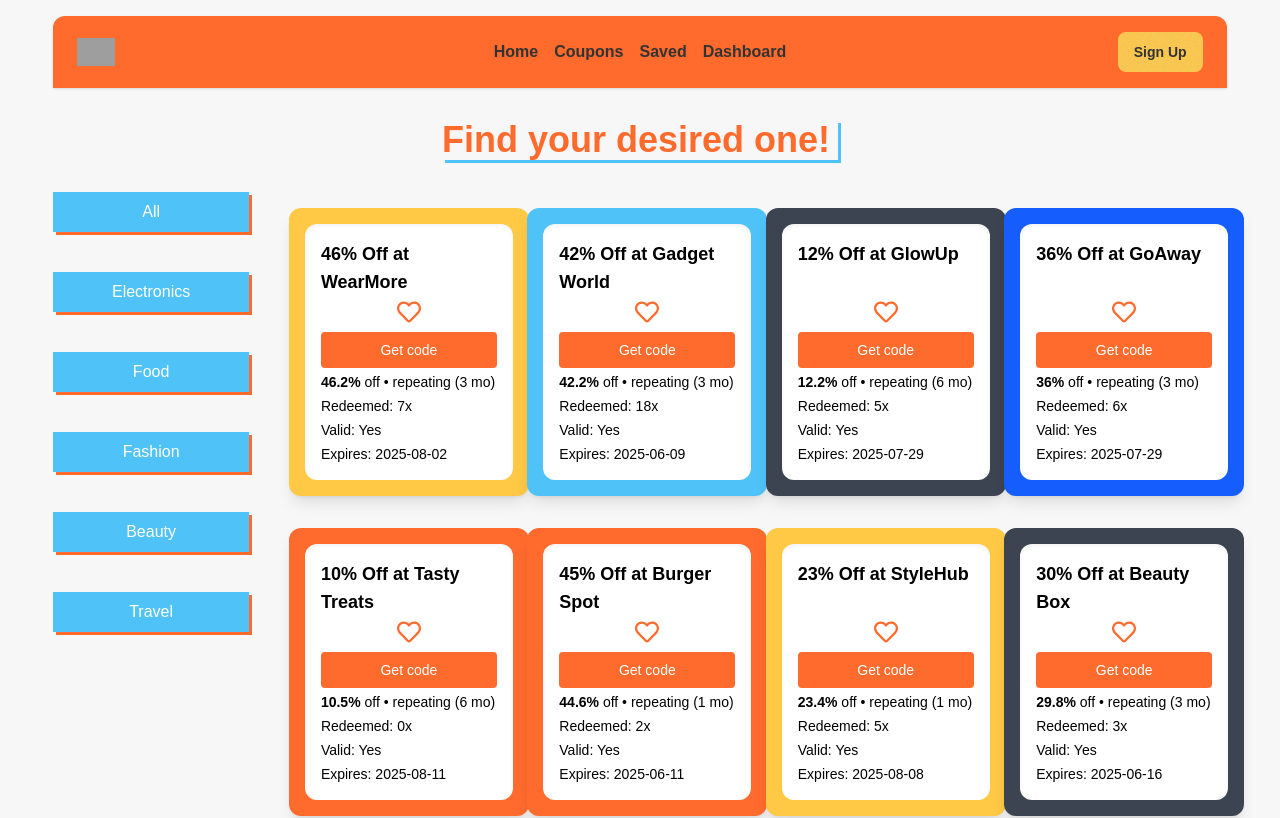
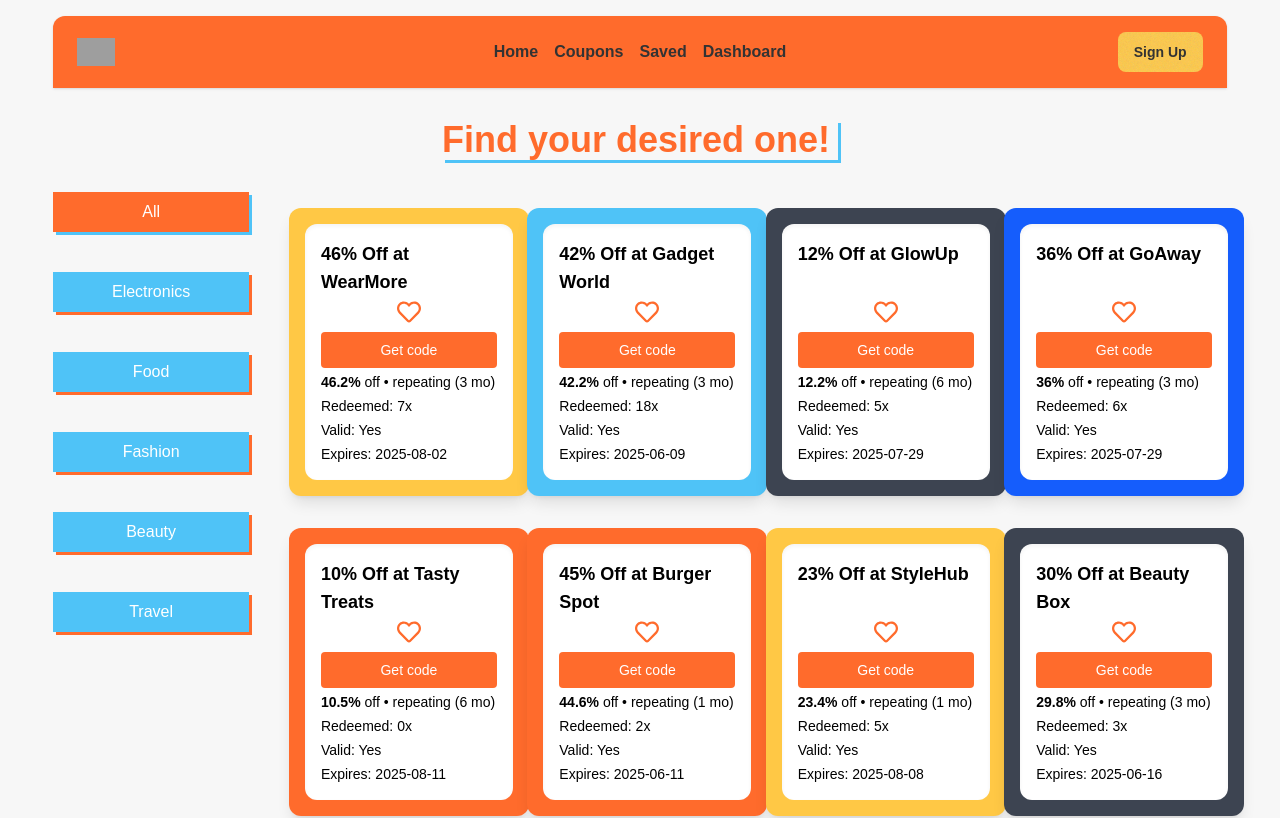
Before and after one commit to hsrokon/dealio, a React (Vite) app: page /coupons in a window 1280 px wide. Shown: the top 818 px of the page. Built offline with nearby package versions, Linux system fonts and the light colour scheme; grey boxes are pictures that could not be loaded.

Commit message:
category buttons activated in colors

```diff
--- a/src/components/sub/CouponAside.jsx
+++ b/src/components/sub/CouponAside.jsx
@@ -1,5 +1,6 @@
 import { useContext, useEffect, useState } from "react";
 import { CouponCatContext } from "../main/Coupons";
+import { NavLink } from "react-router-dom";
 
 const CouponAside = () => {
 
@@ -12,7 +13,7 @@ const CouponAside = () => {
     },[])
 
     //context
-    const { setCat } = useContext(CouponCatContext);
+    const { cat: activeCat, setCat } = useContext(CouponCatContext);
     const handleSetCategory = cat => {
         setCat(cat);
     }
@@ -25,7 +26,8 @@ const CouponAside = () => {
             <div
             onClick={()=> handleSetCategory(cat)}
             key={idx} className="bg-white w-full flex items-center justify-center">
-                <button className="px-6 py-2 font-medium bg-[#4FC3F7] text-white w-full transition-all shadow-[3px_3px_0px_#FF6B2C] hover:shadow-none hover:translate-x-[3px] hover:translate-y-[3px]">
+                <button className={`px-6 py-2 font-medium
+                    ${activeCat===cat ? 'bg-primary shadow-[3px_3px_0px_#4FC3F7]':'bg-[#4FC3F7] shadow-[3px_3px_0px_#FF6B2C]'}  text-white w-full transition-all  hover:shadow-none hover:translate-x-[3px] hover:translate-y-[3px]`}>
                     {cat}
                 </button>
             </div>
```
